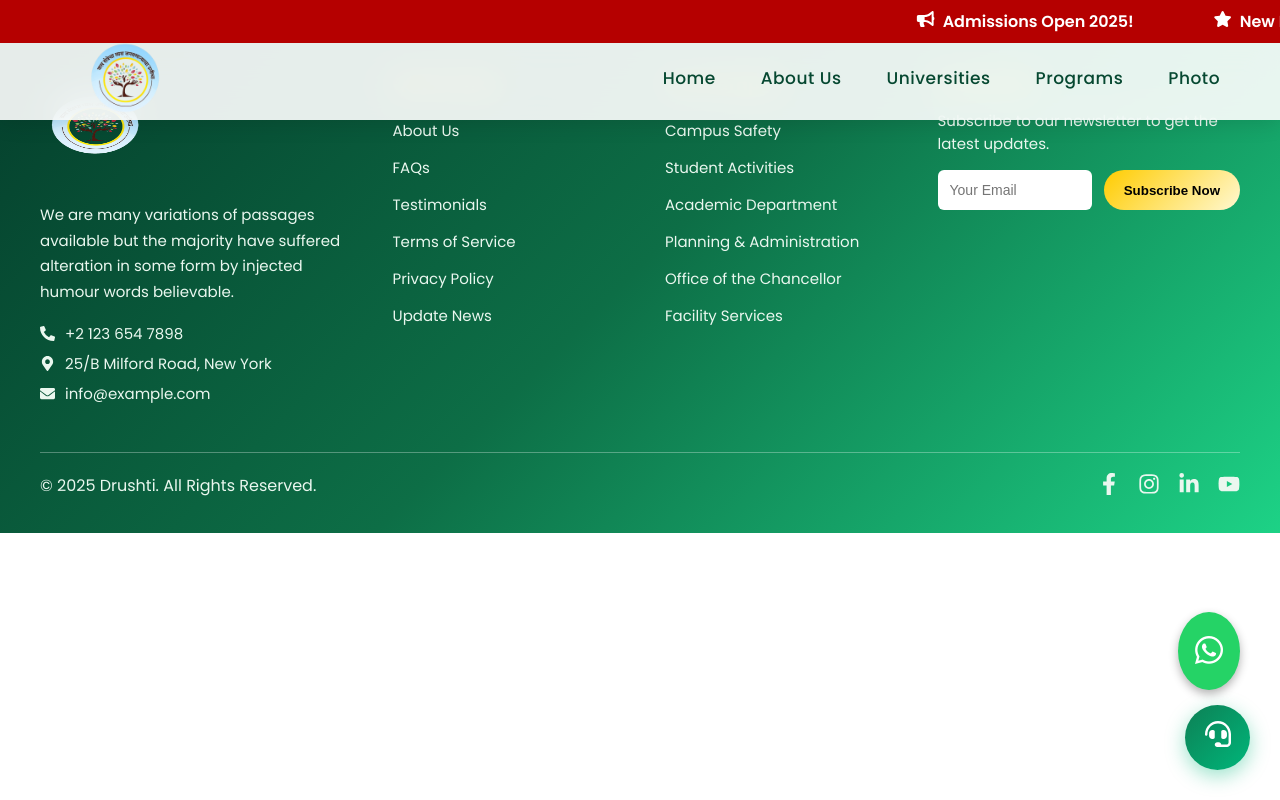
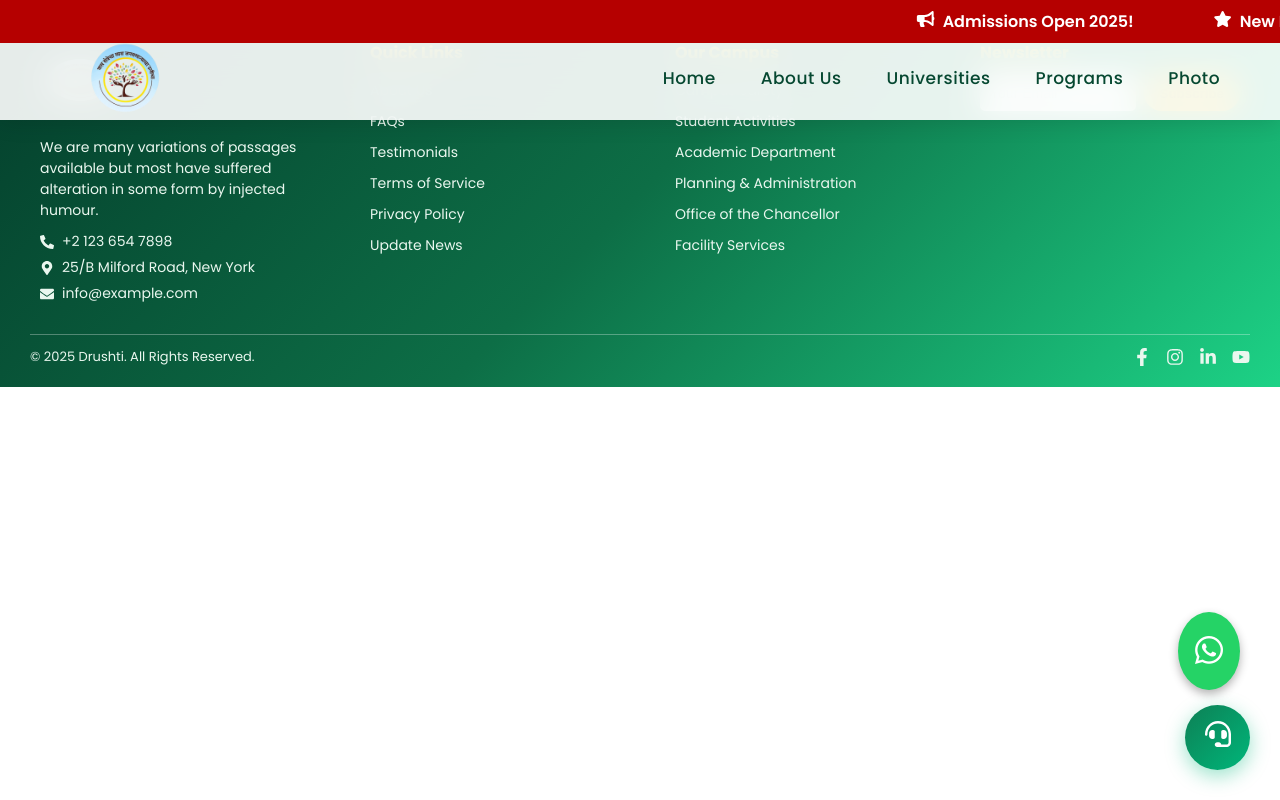
Before and after one commit to siddhantdhomse45/Drushti-Website, a React (Vite) app: page /enquiry in a window 1280 px wide. Built offline with nearby package versions, Linux system fonts and the light colour scheme; a web font is replaced by a local one.

Commit message:
changes footer

```diff
--- a/src/components/footer/Footer.jsx
+++ b/src/components/footer/Footer.jsx
@@ -105,7 +105,6 @@
 
 
 
-
 import {
   FaFacebookF,
   FaInstagram,
@@ -122,13 +121,13 @@ const Footer = () => {
   return (
     <footer className={styles.footer}>
       <div className={styles.wrapper}>
+
         <div className={styles.brand}>
           <img src={logo} alt="Logo" className={styles.logo} />
 
           <p className={styles.desc}>
-            We are many variations of passages available but the majority have
-            suffered alteration in some form by injected humour words
-            believable.
+            We are many variations of passages available but most have suffered
+            alteration in some form by injected humour.
           </p>
 
           <div className={styles.contact}>
@@ -164,10 +163,9 @@ const Footer = () => {
 
         <div className={styles.newsletter}>
           <h3>Newsletter</h3>
-          <p>Subscribe to our newsletter to get the latest updates.</p>
           <form>
             <input type="email" placeholder="Your Email" />
-            <button>Subscribe Now</button>
+            <button>Subscribe</button>
           </form>
         </div>
       </div>
--- a/src/components/footer/Footer.module.css
+++ b/src/components/footer/Footer.module.css
@@ -1,205 +1,158 @@
-/* MAIN FOOTER */
 .footer {
   background: linear-gradient(135deg, #043d2b, #0d6e46, #1dd286);
   color: #eaf7ef;
-  padding: 70px 40px 35px;
+  padding: 40px 30px 20px;
   font-family: "Poppins", sans-serif;
   width: 100%;
   box-sizing: border-box;
 }
 
-/* WRAPPER – 4 Columns */
+/* WRAPPER */
 .wrapper {
   display: flex;
   flex-wrap: wrap;
-  gap: 50px;
+  gap: 30px;
   justify-content: space-between;
   align-items: flex-start;
-  max-width: 1300px;
+  max-width: 1200px;
   margin: auto;
 }
 
-/* BRAND Section */
+/* BRAND */
 .brand {
-  flex: 1 1 280px;
-  max-width: 340px;
+  flex: 1 1 250px;
+  max-width: 300px;
 }
 
 .logo {
-  width: 110px;
-  height: 110px;
+  width: 80px;
+  height: 80px;
   border-radius: 50%;
-  margin-bottom: 15px;
+  margin-bottom: 10px;
 }
 
 .desc {
-  font-size: 15px;
-  line-height: 1.7;
-  margin-bottom: 18px;
+  font-size: 14px;
+  line-height: 1.5;
+  margin-bottom: 10px;
 }
 
 .contact p {
   display: flex;
   align-items: center;
-  gap: 10px;
-  margin: 7px 0;
-  font-size: 15px;
+  gap: 8px;
+  margin: 5px 0;
+  font-size: 14px;
 }
 
 /* COLUMNS */
 .col {
-  flex: 1 1 200px;
-  min-width: 180px;
+  flex: 1 1 160px;
+  min-width: 150px;
 }
 
 .col h3 {
   color: #ffcc00;
-  font-size: 18px;
-  margin-bottom: 15px;
+  font-size: 16px;
+  margin-bottom: 10px;
 }
 
 .col ul {
   list-style: none;
-  margin: 0;
   padding: 0;
 }
 
 .col li {
-  padding: 7px 0;
-  font-size: 15px;
+  padding: 5px 0;
+  font-size: 14px;
   cursor: pointer;
-  transition: 0.3s ease;
+  transition: 0.3s;
 }
 
 .col li:hover {
   color: #fff;
-  transform: translateX(5px);
+  transform: translateX(4px);
 }
 
 /* NEWSLETTER */
 .newsletter {
-  flex: 1 1 280px;
-  max-width: 350px;
+  flex: 1 1 220px;
+  max-width: 260px;
 }
 
 .newsletter h3 {
   color: #ffcc00;
-  font-size: 18px;
-  margin-bottom: 12px;
-}
-
-.newsletter p {
-  font-size: 15px;
-  margin-bottom: 15px;
+  font-size: 16px;
+  margin-bottom: 10px;
 }
 
 .newsletter form {
   display: flex;
-  gap: 12px;
-  width: 100%;
-  flex-wrap: nowrap;
+  gap: 8px;
 }
 
 .newsletter input {
   flex: 1;
-  padding: 12px;
-  border-radius: 6px;
+  padding: 10px;
+  border-radius: 5px;
   border: none;
-  outline: none;
   font-size: 14px;
 }
 
 .newsletter button {
-  padding: 12px 20px;
+  padding: 10px 16px;
   border: none;
-  border-radius: 30px;
-  background: linear-gradient(135deg, #ffcc00, #fff8d1);
+  border-radius: 25px;
+  background: #ffcc00;
+  font-weight: 600;
   cursor: pointer;
-  font-weight: 600;
-  white-space: nowrap;
 }
 
-/* BOTTOM BAR */
+/* BOTTOM */
 .bottom {
-  margin-top: 40px;
+  margin-top: 25px;
   border-top: 1px solid rgba(255, 255, 255, 0.3);
-  padding-top: 20px;
+  padding-top: 12px;
   display: flex;
   justify-content: space-between;
+  align-items: center;
   flex-wrap: wrap;
-  gap: 15px;
-  text-align: center;
+}
+
+.bottom p {
+  font-size: 13px;
 }
 
 .socials {
   display: flex;
-  gap: 18px;
-  justify-content: center;
+  gap: 15px;
 }
 
 .socials svg {
-  font-size: 22px;
+  font-size: 18px;
+  cursor: pointer;
   transition: 0.3s;
-  cursor: pointer;
 }
 
 .socials svg:hover {
   color: #ffcc00;
-  transform: scale(1.18);
+  transform: scale(1.12);
 }
 
-/* RESPONSIVE TABLETS (1024px) */
-@media (max-width: 1024px) {
-  .newsletter form {
-    flex-wrap: wrap;
-  }
-
-  .newsletter input,
-  .newsletter button {
-    width: 100%;
-  }
-}
-
-/* RESPONSIVE MOBILE (768px) */
+/* MOBILE */
 @media (max-width: 768px) {
   .wrapper {
     flex-direction: column;
     text-align: center;
-    gap: 40px;
-  }
-
-  .brand,
-  .col,
-  .newsletter {
-    max-width: 100%;
+    gap: 25px;
   }
 
   .newsletter form {
     flex-direction: column;
   }
 
-  .newsletter input,
-  .newsletter button {
-    width: 100%;
-  }
-
   .bottom {
     flex-direction: column;
+    gap: 10px;
   }
 }
-
-/* SMALL MOBILE (480px) */
-@media (max-width: 480px) {
-  .footer {
-    padding: 40px 20px;
-  }
-
-  .logo {
-    width: 90px;
-    height: 90px;
-  }
-
-  .socials svg {
-    font-size: 18px;
-  }
-}
```
